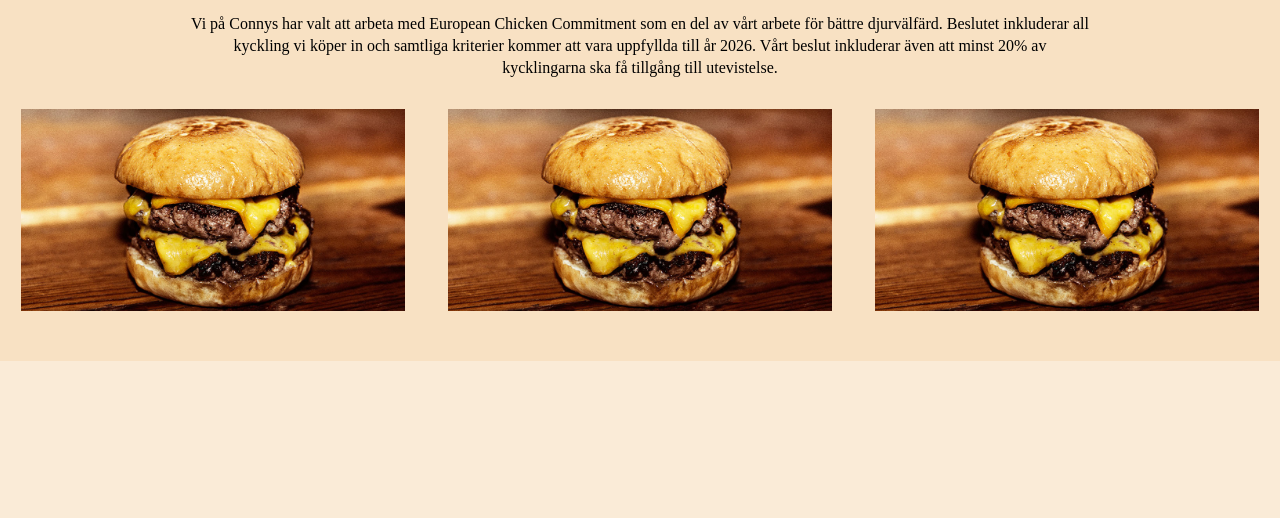
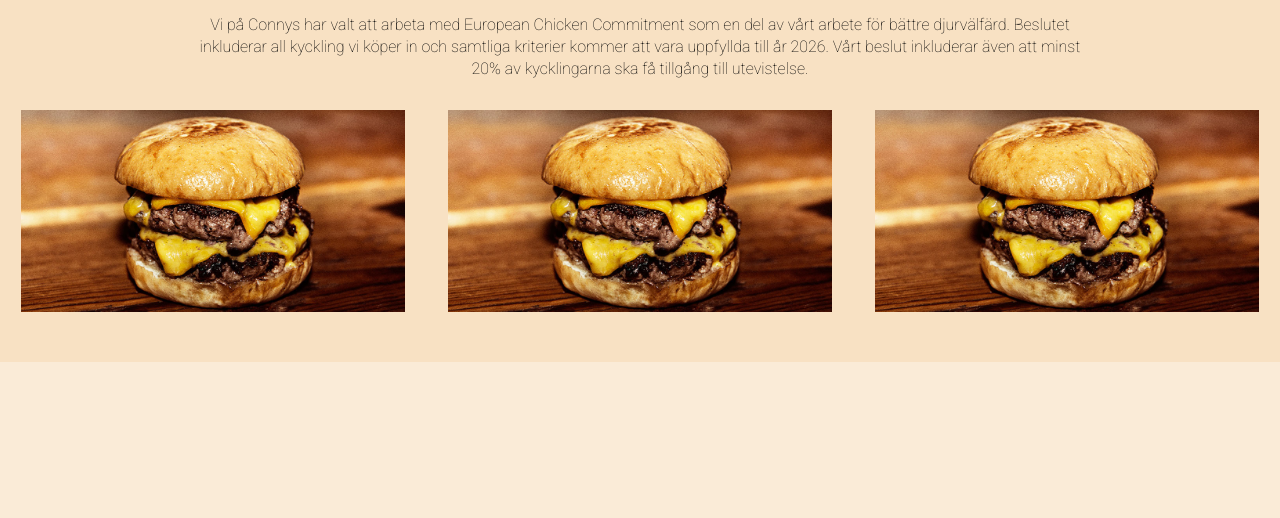
Before and after one commit to NisePistol/Adrian-HerreraAlgotsson-Projekt3, a plain HTML site: page index.html in a window 1280 px wide. Shown: the part 64-582 px from the top of the page. Drawn offline with Linux system fonts and the light colour scheme.

Commit message:
ändrade font

```diff
--- a/index.html
+++ b/index.html
@@ -5,6 +5,10 @@
     <meta http-equiv="X-UA-Compatible" content="IE=edge">
     <meta name="viewport" content="width=device-width, initial-scale=1.0">
     <link rel="stylesheet" href="style.css">
+    <link rel="preconnect" href="https://fonts.googleapis.com">
+<link rel="preconnect" href="https://fonts.gstatic.com" crossorigin>
+<link href="https://fonts.googleapis.com/css2?family=Roboto:wght@100&display=swap" rel="stylesheet">
+
     <title>Connys Burgarhak</title>
 </head>
 <body>
--- a/style.css
+++ b/style.css
@@ -1,7 +1,7 @@
 * {
     margin: 0;
     padding: 0;
-}
+    font-family: 'Roboto', sans-serif;}
 
 body {
     background-color: antiquewhite;
```
